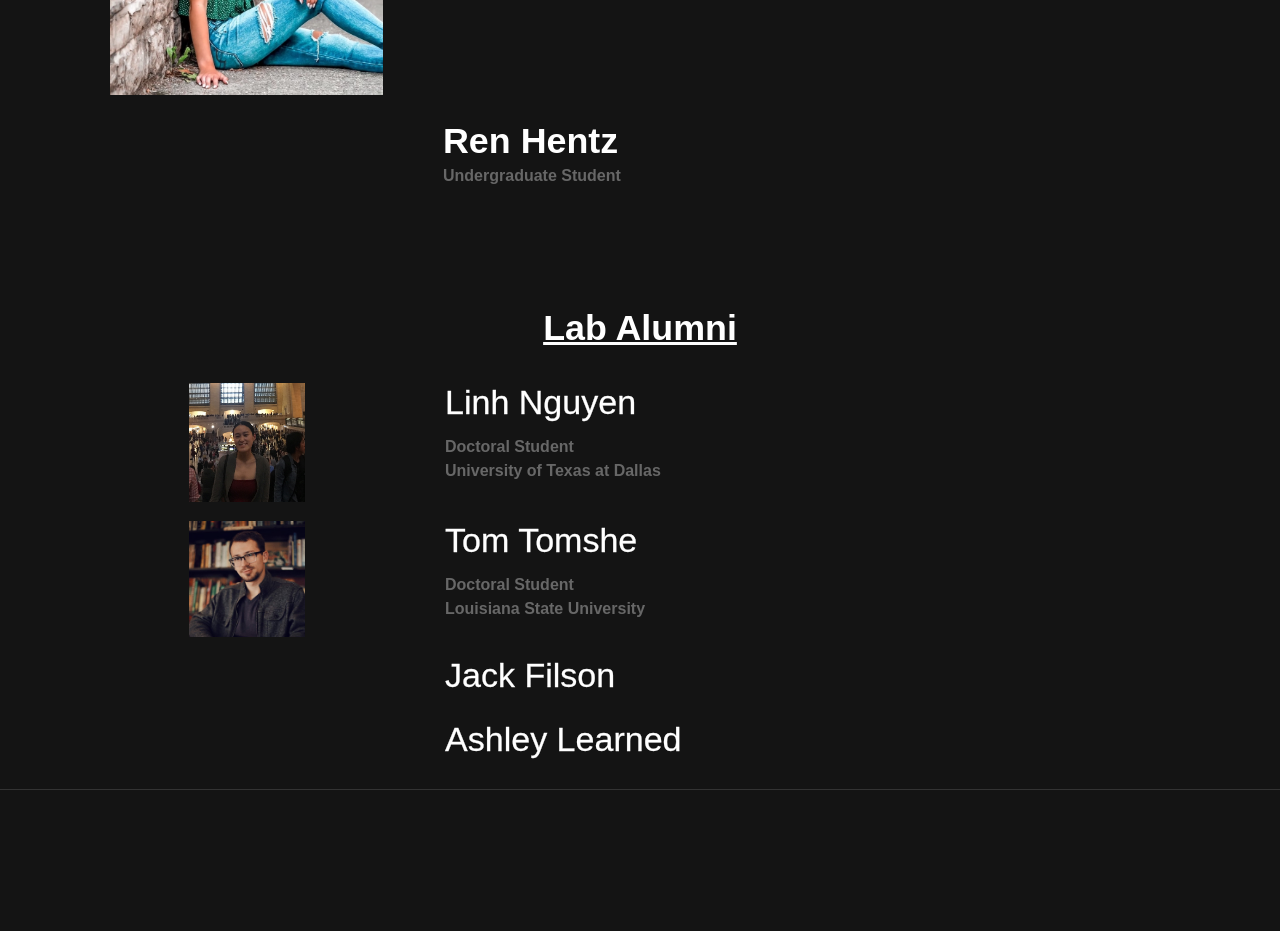
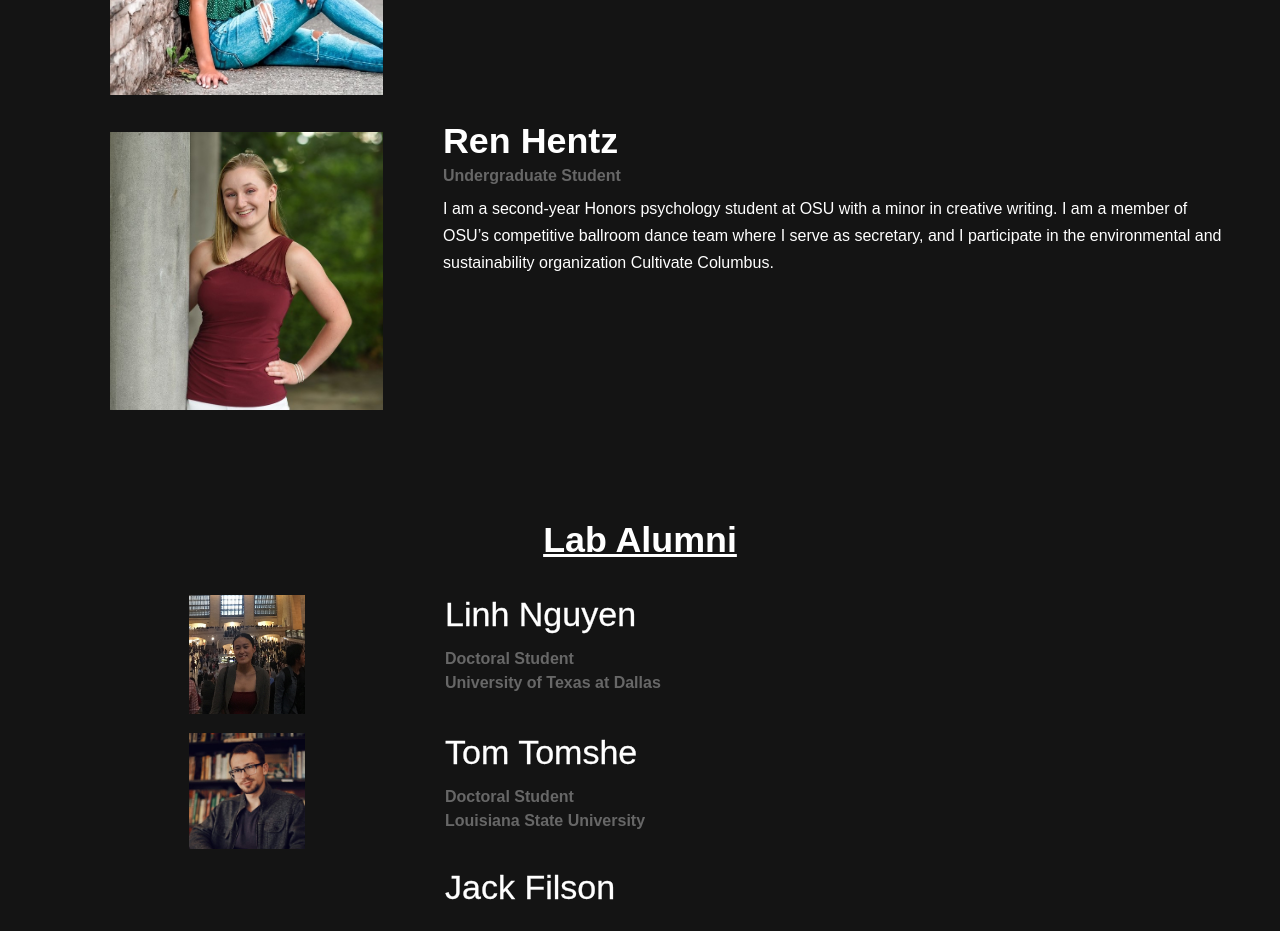
Before and after one commit to davidosher/osuwebsite, a plain HTML site: page people.html in a window 1280 px wide. Shown: the part 2100-3031 px from the top of the page. Before the commit the page ends 2890 px from the top, so only its background shows below. Drawn offline with nearby package versions, Linux system fonts and the light colour scheme; a web font is replaced by a local one.

Commit message:
Add files via upload

```diff
--- a/people.html
+++ b/people.html
@@ -151,13 +151,13 @@
                                 	<tr class='wsite-multicol-tr'>
                                 		<td class='wsite-multicol-col' style='width:30%;padding-bottom:20px'>
                                         	<div class="wsite-image wsite-image-border-thin " style="padding-top:10px;margin-left:0;margin-right:0;text-align:center">
-												<!-- <img src="uploads/zeng.jpg" class="rounded" style="width:70%;" />  -->
+												<img src="uploads/ren.jpg" class="rounded" style="width:70%;" />
 											</div>
 										</td>
 										<td class='wsite-multicol-col' style='width:60%;padding-bottom:20px'>
 											<h1>Ren Hentz</h1>
 											<h3> <font size="3">Undergraduate Student<br></font></h3>
-											<p> <font size="3"></font></p>
+											<p> <font size="3">I am a second-year Honors psychology student at OSU with a minor in creative writing.  I am a member of OSU’s competitive ballroom dance team where I serve as secretary, and I participate in the environmental and sustainability organization Cultivate Columbus.</font></p>
 										</td>
 									</tr>
 
```
